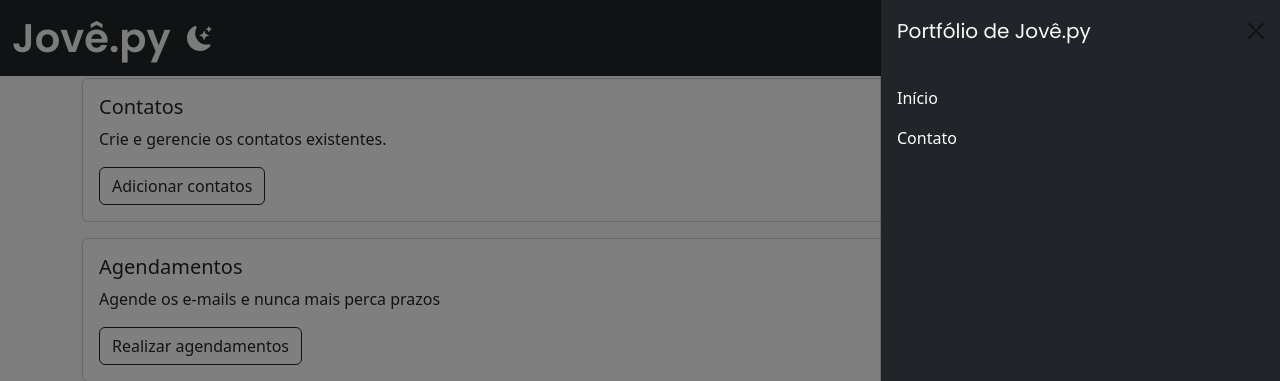
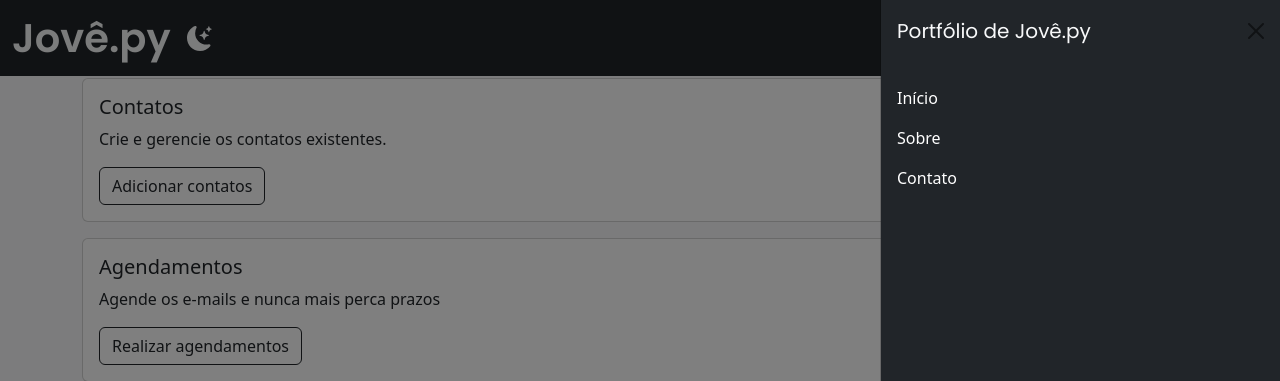
Before and after one commit to PortfolioJovePy/Portfolio, a Django app: page /e-mails/ in a window 1280 px wide, after a click that opens the changed part. Shown: the top 381 px of the page. Run offline with Django 4.2, Linux system fonts and the light colour scheme; data that the repository does not hold is empty.

Commit message:
Atualizar o base.html

```diff
--- a/principal/templates/base.html
+++ b/principal/templates/base.html
@@ -185,6 +185,11 @@
                 <li class="nav-item">
                   <a class="nav-link active" aria-current="page" href="{%url 'inicio' %}">Início</a>
                 </li>
+
+                <li class="nav-item">
+                  <a class="nav-link active" aria-current="page" href="{%url 'sobre' %}">Sobre</a>
+                </li>
+
                 <li class="nav-item">
                   <a class="nav-link active" aria-current="page" href="{%url 'contato' %}">Contato</a>
                 </li>
```
